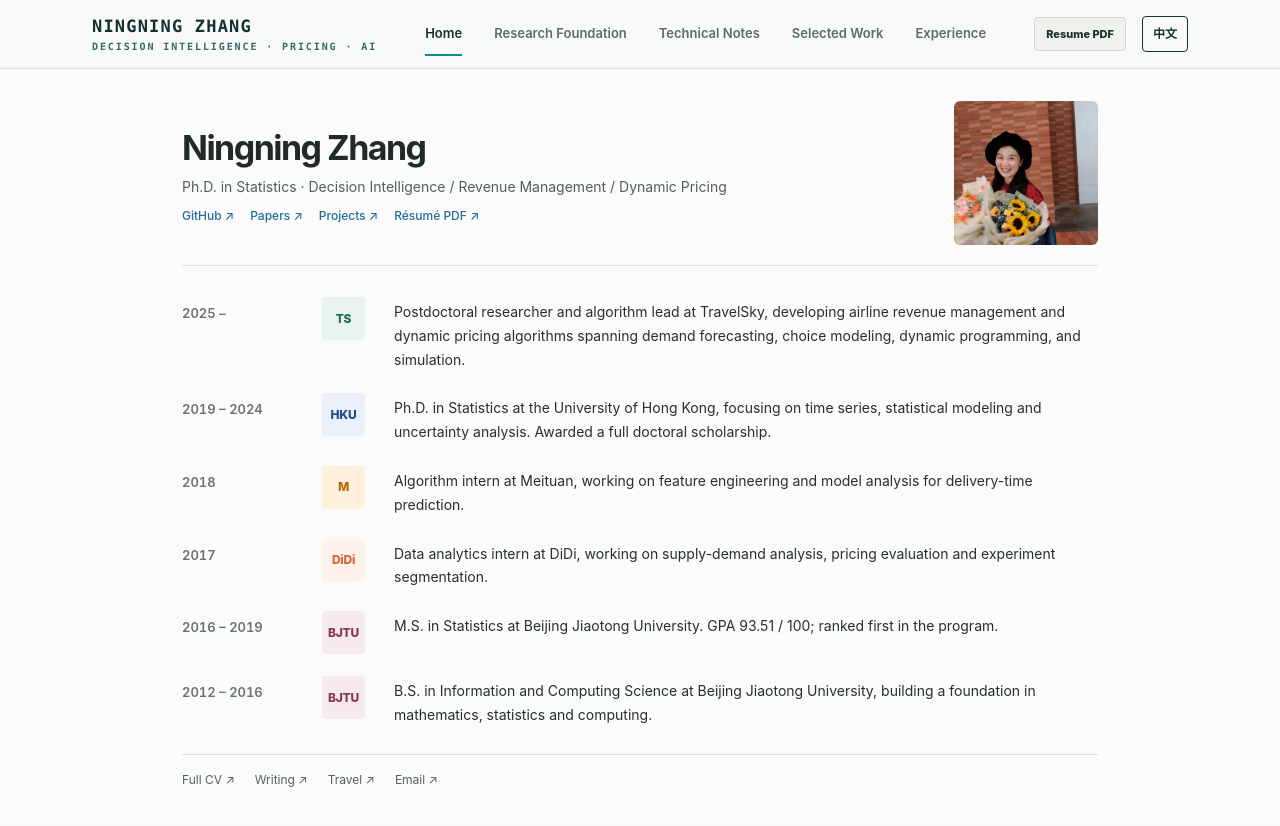
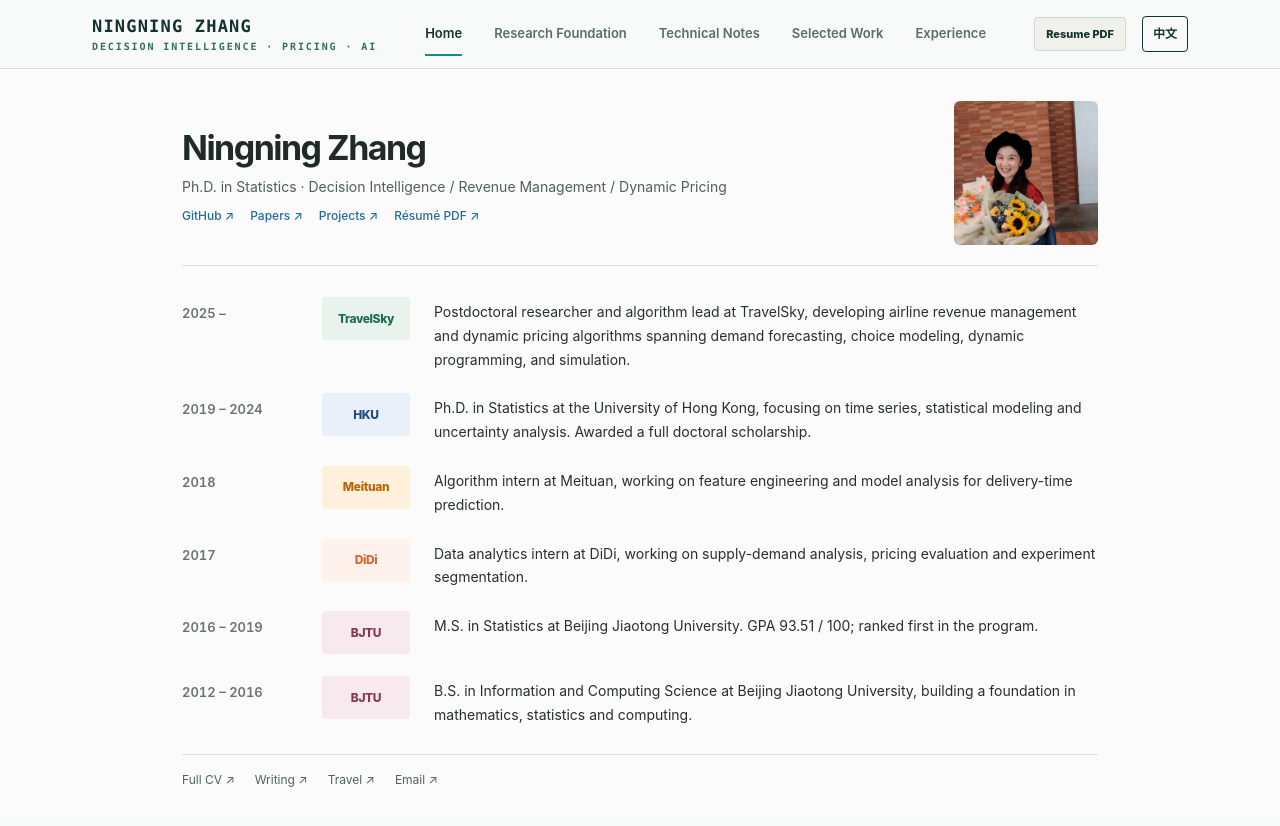
Before and after one commit to ningningzhang-nina/ningningzhang, a Next.js app: page /en in a window 1280 px wide. Shown: the top 826 px of the page. Built offline with nearby package versions, Linux system fonts and the light colour scheme.

Commit message:
Show full TravelSky and Meituan names in homepage timeline

```diff
--- a/app/[locale]/page.tsx
+++ b/app/[locale]/page.tsx
@@ -17,7 +17,7 @@ export async function generateMetadata({ params }: { params: Promise<{ locale: s
 const timeline = [
   {
     period: '2025 –',
-    mark: 'TS',
+    mark: 'TravelSky',
     markClass: 'bg-[#e8f3ed] text-[#1d6c54]',
     text: {
       zh: '在中国航信担任博士后研究员及核心算法负责人，研究并实现民航收益管理和动态定价算法，涵盖需求预测、旅客选择模型、动态规划与仿真验证。',
@@ -39,7 +39,7 @@ const timeline = [
   },
   {
     period: '2018',
-    mark: 'M',
+    mark: 'Meituan',
     markClass: 'bg-[#fff0dc] text-[#b86608]',
     text: {
       zh: '在美团担任算法实习生，参与外卖配送时间预测的特征工程与模型分析。',
@@ -121,9 +121,9 @@ export default async function HomePage({ params }: { params: Promise<{ locale: s
         <section aria-label={zh ? '个人经历时间线' : 'Career and education timeline'}>
           <div className="space-y-0">
             {timeline.map((item) => (
-              <article key={`${item.period}-${item.mark}`} className="grid grid-cols-[92px_42px_minmax(0,1fr)] items-start gap-x-3 py-[9px] sm:grid-cols-[120px_52px_minmax(0,1fr)] sm:gap-x-5 sm:py-[11px]">
+              <article key={`${item.period}-${item.mark}`} className="grid grid-cols-[77px_77px_minmax(0,1fr)] items-start gap-x-3 py-[9px] sm:grid-cols-[120px_92px_minmax(0,1fr)] sm:gap-x-5 sm:py-[11px]">
                 <time className="pt-[7px] text-[12px] font-semibold leading-[18px] tabular-nums text-[#69736f] sm:text-[13px]">{item.period}</time>
-                <div className={`flex h-[36px] w-[36px] items-center justify-center rounded-[4px] text-[11px] font-extrabold tracking-[-0.02em] sm:h-[43px] sm:w-[43px] sm:text-[12px] ${item.markClass}`} aria-label={item.highlight[language]}>
+                <div className={`flex h-[36px] w-[75px] items-center justify-center rounded-[4px] px-1 text-[10px] font-extrabold tracking-[-0.03em] sm:h-[43px] sm:w-[88px] sm:text-[12px] ${item.markClass}`} aria-label={item.highlight[language]}>
                   {item.mark}
                 </div>
                 <p className="pt-[3px] text-[13px] leading-[1.65] text-[#27302d] sm:text-[14px] sm:leading-[1.7]">
```
